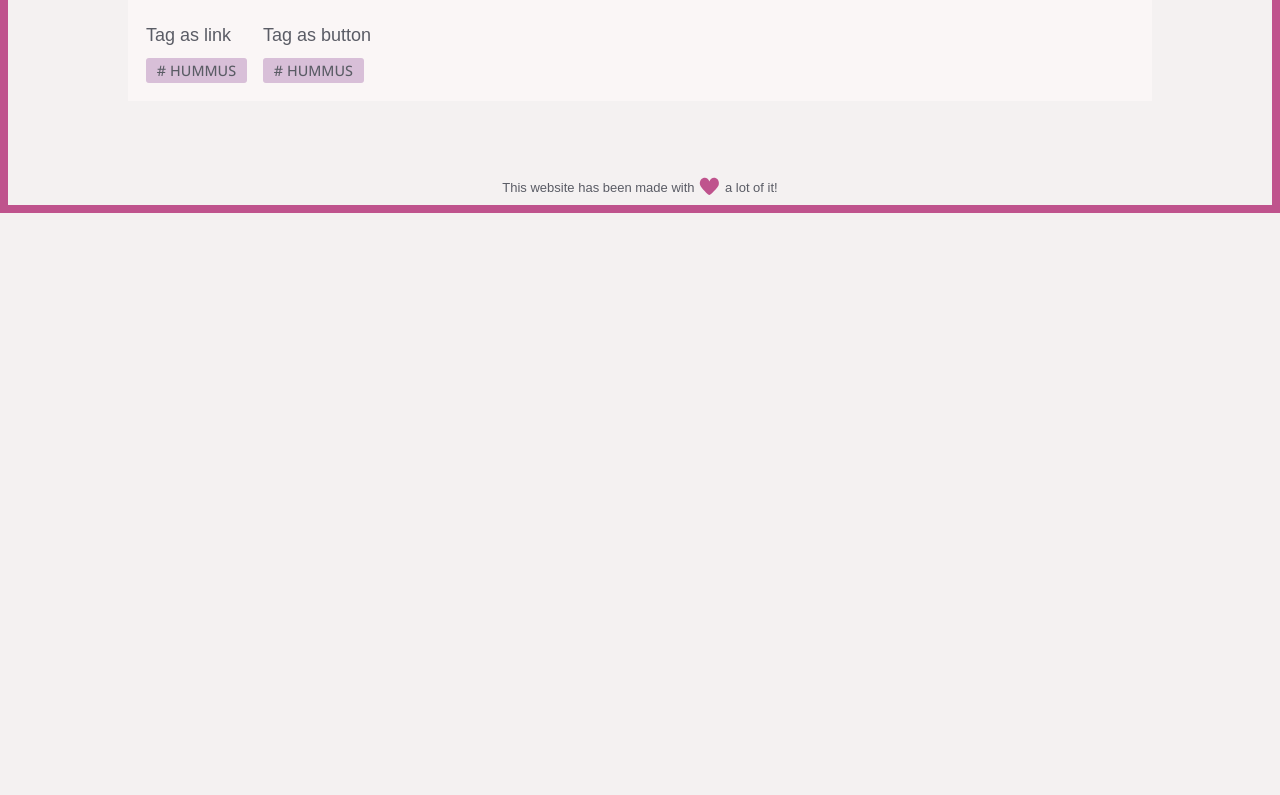
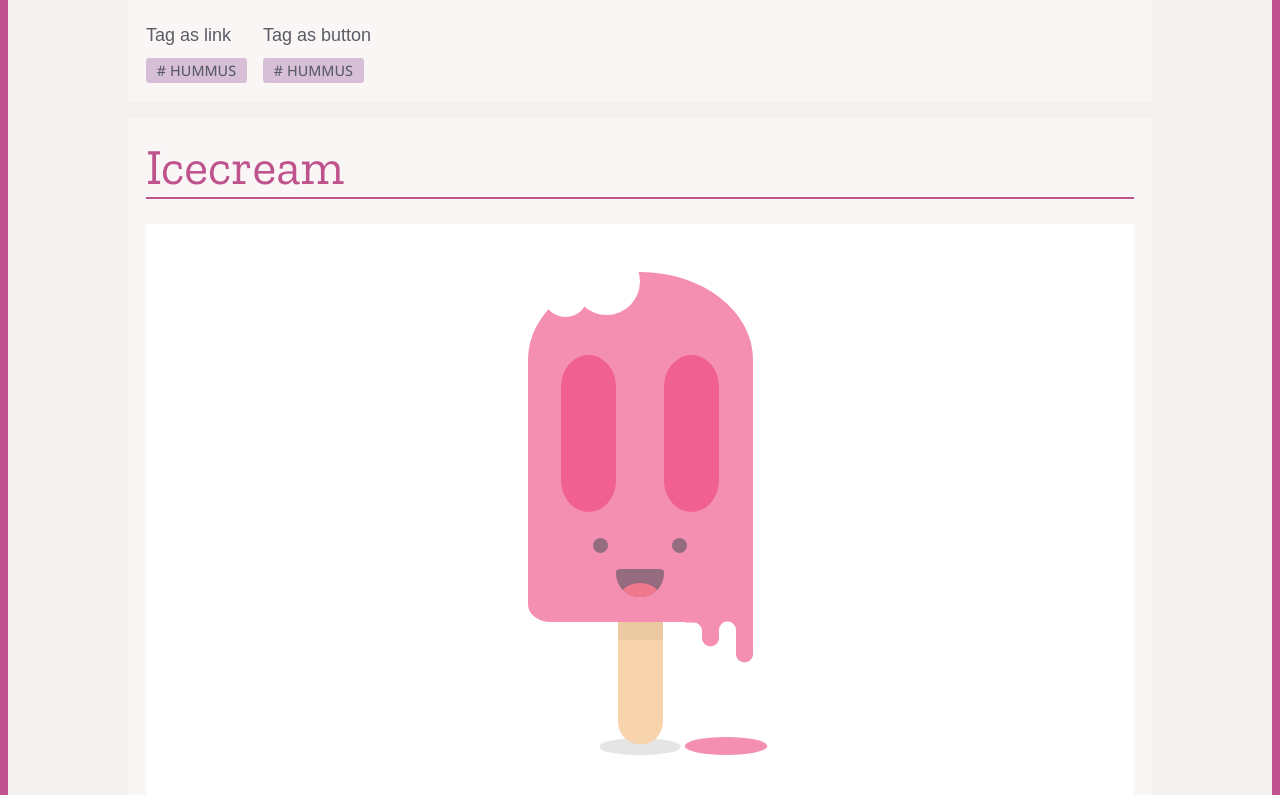
Before and after one commit to graziastracquadanio/gracegrace-2021, a React app: page /styleguide in a window 1280 px wide. Shown: the part 3125-3920 px from the top of the page. Before the commit the page ends 3338 px from the top, so only its background shows below. Built offline with nearby package versions, Linux system fonts and the light colour scheme; no server answers; the database is empty.

Commit message:
icecream is cool and colorful

```diff
--- a/package.json
+++ b/package.json
@@ -39,6 +39,7 @@
     "lodash": "^4.17.21",
     "mobx": "^6.5.0",
     "mobx-react-lite": "^3.3.0",
+    "polished": "^4.1.4",
     "react": "^17.0.2",
     "react-dom": "^17.0.2",
     "react-markdown": "^8.0.1",
--- a/src/components/Icecream/Icecream.tsx
+++ b/src/components/Icecream/Icecream.tsx
@@ -1,11 +1,41 @@
-import React from 'react';
+import React, { useState } from 'react';
+import { adjustHue, darken, mix } from 'polished';
 
 import styled from 'styled-components';
 
 import { IcecreamStyle } from './IcecreamStyle';
 
-export const Icecream = () => (
-  <StyledContainer>
+const icecreamColors = [
+  '#EF9A9A',
+  '#F48FB1',
+  '#CE93D8',
+  '#B39DDB',
+  '#9FA8DA',
+  '#90CAF9',
+  '#81D4FA',
+  '#81D4FA',
+  '#80CBC4',
+  '#A5D6A7',
+  '#C5E1A5',
+  '#E6EE9C',
+  '#FFF59D',
+  '#FFE082',
+  '#FFAB91',
+];
+
+export const giveMeARandomColor = (): string => {
+  return icecreamColors[Math.floor(Math.random() * icecreamColors.length)];
+};
+
+export const Icecream = () => {
+  const [color, setColor] = useState<string>(giveMeARandomColor());
+
+  const handleClick = () => {
+    setColor(giveMeARandomColor());
+  };
+
+  return (
+    <StyledContainer color={color} onClick={handleClick}>
       <div className="icecream-container">
         <div className="icecream-body">
           <div className="icecream-body_top" />
@@ -59,12 +89,18 @@ export const Icecream = () => (
       </div>
     </StyledContainer>
   );
+};
 
-const StyledContainer = styled.div`
-  /* TODO animate this colors :) */
-  --icecream-color: #ffa5a5;
-  --icecream-darker-color: #eb918e;
-  --icecream-tongue-color: #f9bcbb;
+const StyledContainer = styled.div<{ color: string }>`
+  ${(props) =>
+    props.color &&
+    `
+      --icecream-color: ${props.color};
+      --icecream-darker-color: ${darken(0.2, props.color)};
+      --icecream-face-color: ${mix(0.5, props.color, '#37474F')};
+      --icecream-tongue-color: ${darken(0.05, adjustHue(10, props.color))};
+      `}
+
   --icecream-stick-color: #f8d4ac;
   --icecream-background-color: white;
 
@@ -72,6 +108,7 @@ const StyledContainer = styled.div`
   justify-content: center;
   padding: 3rem;
   background-color: var(--icecream-background-color);
+  cursor: pointer;
 
   ${IcecreamStyle};
 `;
--- a/src/components/Icecream/IcecreamStyle.ts
+++ b/src/components/Icecream/IcecreamStyle.ts
@@ -8,10 +8,15 @@ import { css } from 'styled-components';
 export const IcecreamStyle = css`
   .icecream-container {
     --drop-delay: 3s;
+
+    * {
+      transition: background-color 0.5s linear, border-radius 0.5s linear;
+    }
   }
 
   .icecream-container {
-    width: 225px;
+    width: 100%;
+    max-width: 225px;
     height: 500px;
     display: flex;
     flex-direction: column;
@@ -205,6 +210,10 @@ export const IcecreamStyle = css`
     position: relative;
     border-radius: 10% 10% 0 0;
     overflow: hidden;
+
+    @media (max-width: 450px) {
+      border-radius: 50% 50% 0 0;
+    }
   }
 
   .icecream-container .icecream-face-mounth:after {
@@ -214,12 +223,16 @@ export const IcecreamStyle = css`
   }
 
   .icecream-container .icecream-face-mounth_inner {
-    background: var(--icecream-darker-color);
+    background: var(--icecream-face-color);
     border-radius: 0 0 50% 50%;
     position: absolute;
     bottom: 0;
     width: 100%;
     overflow: hidden;
+
+    @media (max-width: 450px) {
+      border-radius: 50% 50% 0 0;
+    }
   }
 
   .icecream-container .icecream-face-mounth_inner:after {
@@ -247,7 +260,7 @@ export const IcecreamStyle = css`
     height: 15px;
     width: 15px;
     border-radius: 50%;
-    background-color: var(--icecream-darker-color);
+    background-color: var(--icecream-face-color);
     animation: eyesAnimation 4s ease-out infinite 1s;
   }
 
--- a/src/views/StyleguidePage/StyleguidePage.tsx
+++ b/src/views/StyleguidePage/StyleguidePage.tsx
@@ -4,7 +4,9 @@ import styled from 'styled-components';
 import { ButtonsSection } from './ButtonsSection';
 import { ColorsSection } from './ColorsSection';
 import { MarkdownSection } from './MarkdownSection';
+import { Section } from './Section';
 import { TypographySection } from './TypographySection';
+import { Icecream } from 'components/Icecream';
 
 export const StyleguidePage = () => (
   <LayoutContainer>
@@ -13,6 +15,9 @@ export const StyleguidePage = () => (
     <TypographySection />
     <MarkdownSection />
     <ButtonsSection />
+    <Section title="Icecream">
+      <Icecream />
+    </Section>
   </LayoutContainer>
 );
 
```
Also changed, not shown: 1 other file (tests, documents, lock files or other folders). Lines whose indentation alone changed are shown as unchanged.
